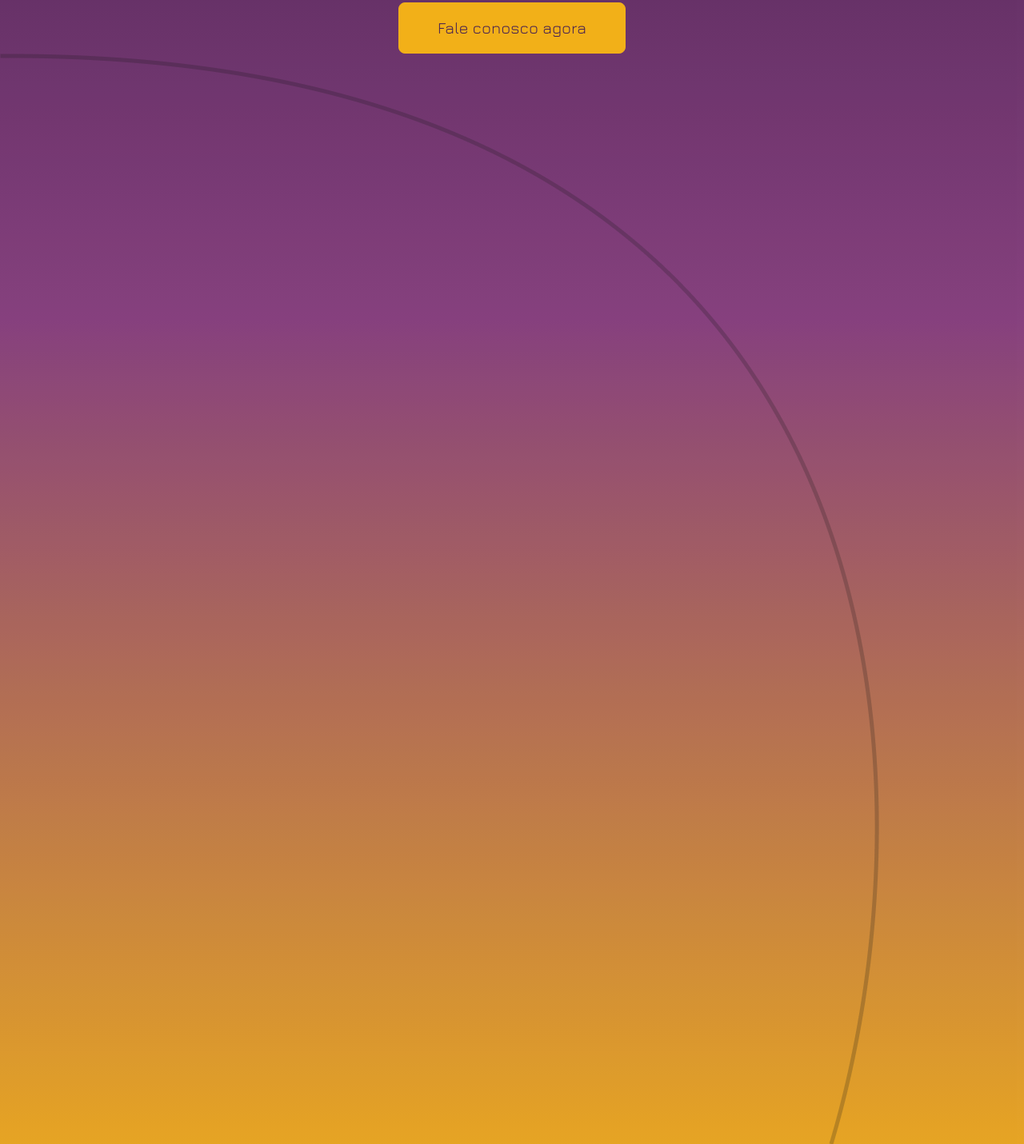
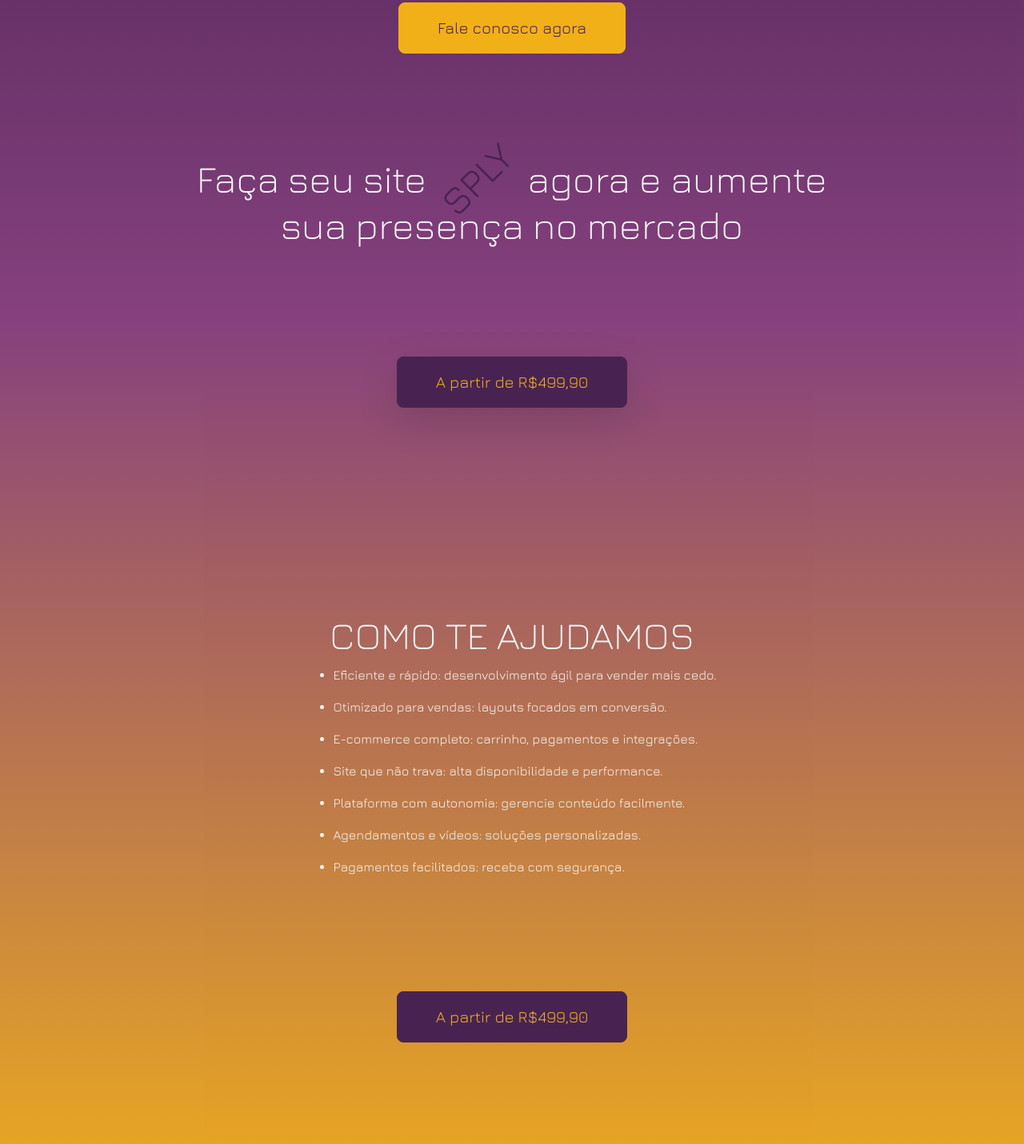
Before and after one commit to Sply-Technology/sply_webpage, a website: page index.html in a window 1280 px wide. Shown: the part 1546-2977 px from the top of the page at 80% size. Drawn offline with nearby package versions, Linux system fonts and the light colour scheme.

Commit message:
feat: atualiza section-1 com novos conteúdos e estilos

```diff
--- a/index.html
+++ b/index.html
@@ -74,7 +74,7 @@
             O seu negócio online nunca fecha, e empresas que possuem sites <strong>crescem
             15% a 50% mais</strong>
           </h2>
-          <div class="d-flex flex-row gap-6 my-3 my-md-5">
+          <div class="d-flex gap-6 my-3 my-md-5">
             <div class="display-2 mt-5">S</div>
             <div class="display-2 mt-7">P</div>
             <div class="display-2 mt-5">L</div>
@@ -84,8 +84,33 @@
         </div>
       </div>
 
-      <div>
-        <img src="assets/Curved_Line.png" alt="Curved Line" class="curved-line h-50" />
+      <div class="container-xl py-7">
+        <div class="d-flex flex-column justify-content-center align-items-center text-light">
+          <h2 class="display-5 text-center w-75">
+            Faça seu site <strong class="text-primary text-rotate">SPLY</strong> agora e aumente sua presença no mercado
+          </h2>
+          <a href="#" class="btn btn-primary btn-lg mt-5 mt-md-7 px-5 py-3 text-secondary shadow-lg">A partir de R$499,90</a>
+        </div>
+      </div>
+
+      <div class="container-xl py-7">
+        <div class="d-flex flex-column justify-content-center align-items-center text-light">
+          <h2 class="display-5 text-center w-75">
+          COMO TE AJUDAMOS
+          </h2>
+
+          <ul class="custom-list">
+            <li>Eficiente e rápido: desenvolvimento ágil para vender mais cedo.</li>
+            <li>Otimizado para vendas: layouts focados em conversão.</li>
+            <li>E-commerce completo: carrinho, pagamentos e integrações.</li>
+            <li>Site que não trava: alta disponibilidade e performance.</li>
+            <li>Plataforma com autonomia: gerencie conteúdo facilmente.</li>
+            <li>Agendamentos e vídeos: soluções personalizadas.</li>
+            <li>Pagamentos facilitados: receba com segurança.</li>
+          </ul>
+
+          <a href="#" class="btn btn-primary btn-lg mt-5 mt-md-7 px-5 py-3 text-secondary">A partir de R$499,90</a>
+        </div>
       </div>
 
     </section>
--- a/scss/styles.scss
+++ b/scss/styles.scss
@@ -88,3 +88,18 @@
     z-index: 0;
     opacity: 0.9;
   }
+
+  .text-rotate {
+    display: inline-block;
+    transform: rotate(315deg);
+    position: relative;
+  }
+
+  .custom-list {
+    display: flex;
+    flex-direction: column;
+    gap: 1rem;
+    list-style-type: disc;
+    background-color: transparent;
+    line-height: 1.5rem;
+  }
```
Also changed, not shown: css/styles.css.
